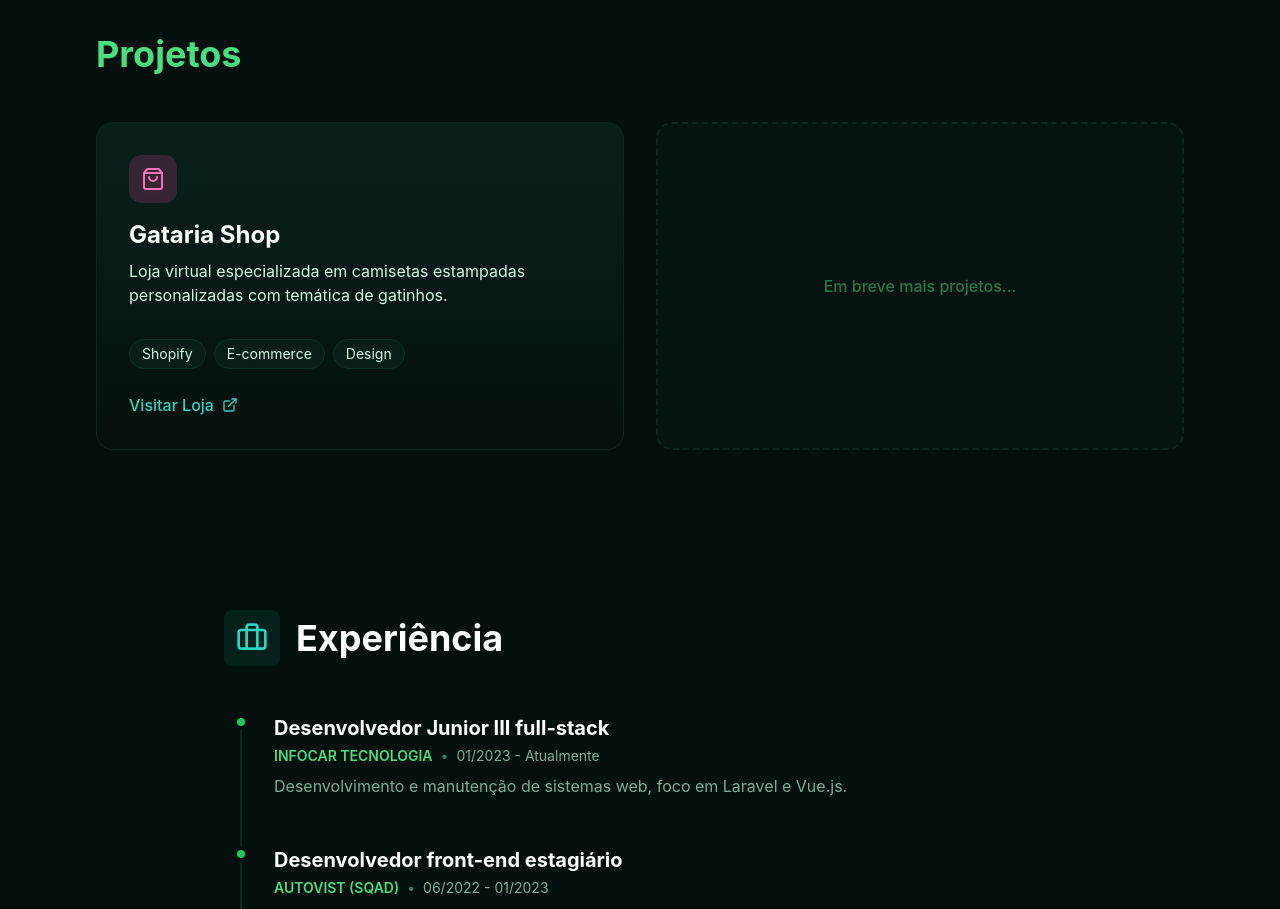
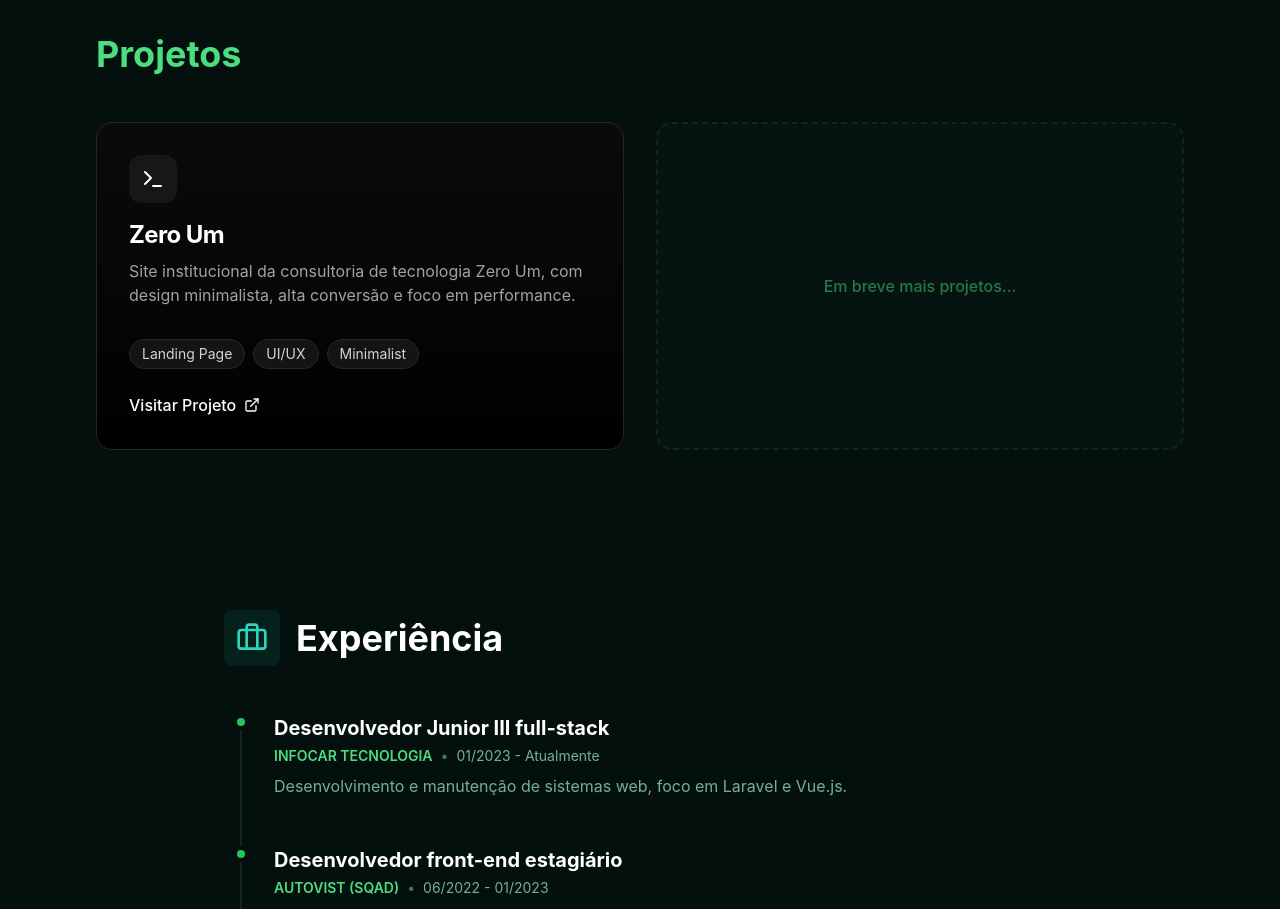
Before and after one commit to Brazlucas/lucas-braz, a React (Vite) app: page / in a window 1280 px wide. Shown: the part 2380-3289 px from the top of the page. Built offline with nearby package versions, Linux system fonts and the light colour scheme.

Commit message:
new project

```diff
--- a/src/components/Projects.jsx
+++ b/src/components/Projects.jsx
@@ -1,5 +1,5 @@
 import { motion } from 'framer-motion';
-import { ExternalLink, ShoppingBag } from 'lucide-react';
+import { ExternalLink, ShoppingBag, Terminal } from 'lucide-react';
 import { useLanguage } from '../context/LanguageContext';
 
 const Projects = () => {
@@ -20,35 +20,36 @@ const Projects = () => {
           initial={{ opacity: 0, y: 20 }}
           whileInView={{ opacity: 1, y: 0 }}
           viewport={{ once: true }}
-          className="group relative bg-dark-200 rounded-2xl overflow-hidden border border-dark-100 hover:border-primary-500/50 transition-all hover:-translate-y-1"
+          transition={{ delay: 0.1 }}
+          className="group relative bg-[#0a0a0a] rounded-2xl overflow-hidden border border-zinc-800 hover:border-zinc-500 transition-all hover:-translate-y-1"
         >
-          <div className="absolute inset-0 bg-gradient-to-t from-dark-500 via-dark-500/40 to-transparent z-10" />
+          <div className="absolute inset-0 bg-gradient-to-t from-black via-black/40 to-transparent z-10" />
 
           {/* Project Content */}
           <div className="relative z-20 p-8 h-full flex flex-col justify-end min-h-[300px]">
             <div className="mb-4">
-              <div className="p-3 bg-pink-500/20 w-fit rounded-xl mb-4 backdrop-blur-sm">
-                <ShoppingBag className="w-6 h-6 text-pink-400" />
+              <div className="p-3 bg-zinc-800/50 w-fit rounded-xl mb-4 backdrop-blur-sm group-hover:bg-white group-hover:text-black transition-colors duration-300">
+                <Terminal className="w-6 h-6 text-white group-hover:text-black transition-colors duration-300" />
               </div>
-              <h3 className="text-2xl font-bold text-white mb-2">Gataria Shop</h3>
-              <p className="text-primary-100 mb-4">
-                {translations.projects.gatariaDesc}
+              <h3 className="text-2xl font-bold tracking-tight text-white mb-2">Zero Um</h3>
+              <p className="text-zinc-400 mb-4 transition-colors duration-300 group-hover:text-zinc-300">
+                {translations.projects.zeroeumDesc}
               </p>
             </div>
 
             <div className="flex flex-wrap gap-2 mb-6">
-              <span className="px-3 py-1 bg-dark-100/50 text-primary-100 rounded-full text-sm border border-dark-50">Shopify</span>
-              <span className="px-3 py-1 bg-dark-100/50 text-primary-100 rounded-full text-sm border border-dark-50">E-commerce</span>
-              <span className="px-3 py-1 bg-dark-100/50 text-primary-100 rounded-full text-sm border border-dark-50">Design</span>
+              <span className="px-3 py-1 bg-zinc-900/80 text-zinc-300 rounded-full text-sm border border-zinc-800">Landing Page</span>
+              <span className="px-3 py-1 bg-zinc-900/80 text-zinc-300 rounded-full text-sm border border-zinc-800">UI/UX</span>
+              <span className="px-3 py-1 bg-zinc-900/80 text-zinc-300 rounded-full text-sm border border-zinc-800">Minimalist</span>
             </div>
 
             <a
-              href="https://gataria.shop"
+              href="https://zeroeum.site"
               target="_blank"
               rel="noopener noreferrer"
-              className="inline-flex items-center gap-2 text-accent-400 hover:text-accent-300 font-medium transition-colors"
+              className="inline-flex items-center gap-2 text-white hover:text-zinc-300 font-medium transition-colors"
             >
-              {translations.projects.visitStore} <ExternalLink className="w-4 h-4" />
+              {translations.projects.visitProject} <ExternalLink className="w-4 h-4" />
             </a>
           </div>
         </motion.div>
--- a/src/data/translations.js
+++ b/src/data/translations.js
@@ -46,7 +46,9 @@ export const translations = {
     projects: {
       title: 'Projetos',
       gatariaDesc: 'Loja virtual especializada em camisetas estampadas personalizadas com temática de gatinhos.',
+      zeroeumDesc: 'Site institucional da consultoria de tecnologia Zero Um, com design minimalista, alta conversão e foco em performance.',
       visitStore: 'Visitar Loja',
+      visitProject: 'Visitar Projeto',
       soon: 'Em breve mais projetos...',
     },
     experience: {
@@ -133,7 +135,9 @@ export const translations = {
     projects: {
       title: 'Projects',
       gatariaDesc: 'Online store specializing in custom printed t-shirts with cat themes.',
+      zeroeumDesc: 'Institutional website for the Zero Um technology consultancy, featuring a minimalist design, high conversion rates, and performance focus.',
       visitStore: 'Visit Store',
+      visitProject: 'Visit Project',
       soon: 'More projects coming soon...',
     },
     experience: {
```
